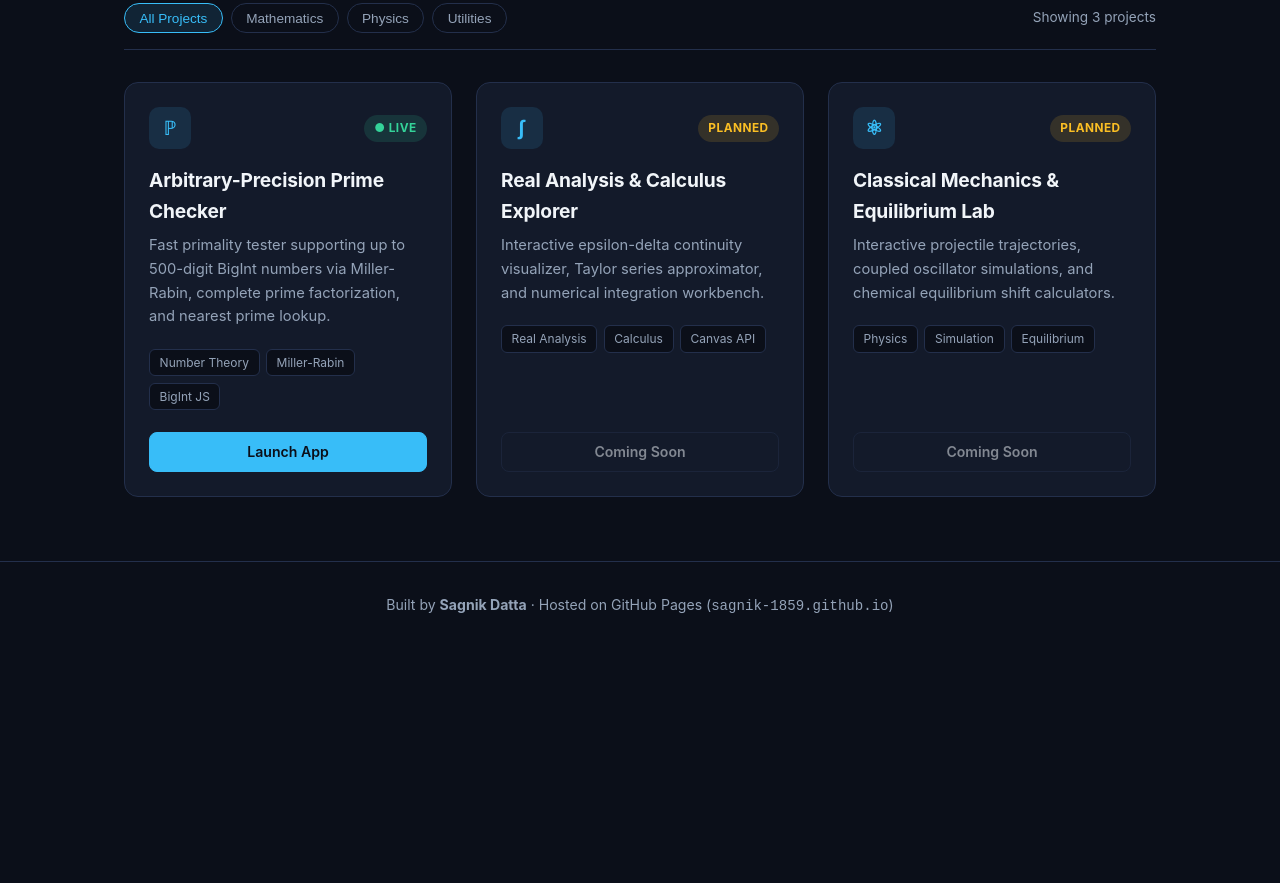
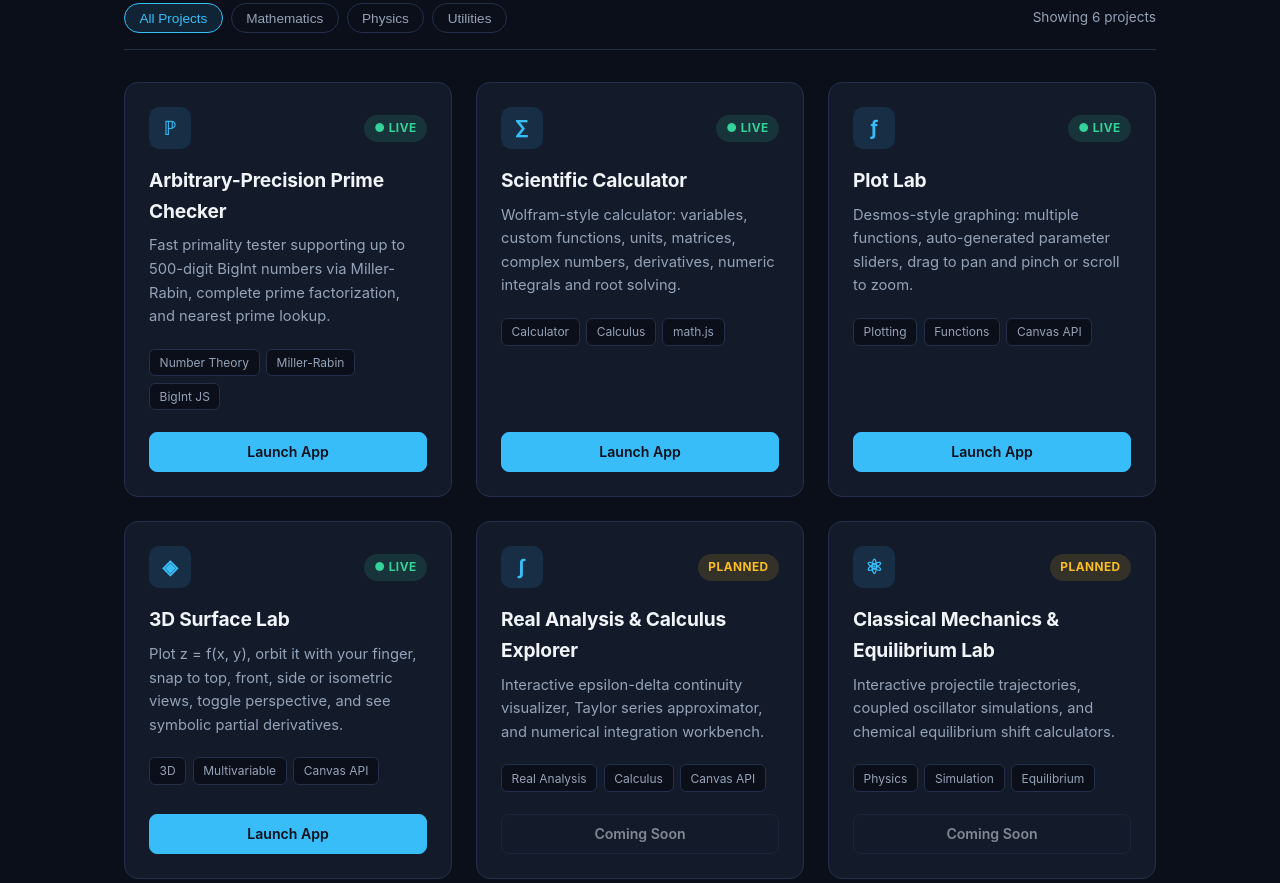
Before and after one commit to Sagnik-1859/sagnik-1859.github.io, a plain HTML site: page index.html in a window 1280 px wide. Shown: the part 439-1322 px from the top of the page. Before the commit the page ends 1089 px from the top, so only its background shows below. Drawn offline with Linux system fonts and the light colour scheme.

Commit message:
Add hidden attribute to Add Project Card button

```diff
--- a/index.html
+++ b/index.html
@@ -98,6 +98,10 @@
       display: flex;
       align-items: center;
       gap: 0.75rem;
+    }
+
+    [hidden] {
+      display: none !important;
     }
 
     .btn {
@@ -400,7 +404,7 @@
         Sagnik Datta
       </a>
       <div class="nav-actions">
-        <button class="btn" id="openModalBtn">+ Add Project Card</button>
+        <button class="btn" id="openModalBtn" hidden>+ Add Project Card</button>
         <button class="btn" id="themeToggle" aria-label="Toggle theme">☀️ Light</button>
       </div>
     </div>
@@ -423,7 +427,7 @@
         <button class="filter-btn" data-filter="physics">Physics</button>
         <button class="filter-btn" data-filter="tools">Utilities</button>
       </div>
-      <span style="font-size: 0.85rem; color: var(--text-muted);" id="projectCount">Showing 3 projects</span>
+      <span style="font-size: 0.85rem; color: var(--text-muted);" id="projectCount">Showing 6 projects</span>
     </div>
 
     <section class="projects-grid" id="projectsGrid">
@@ -446,6 +450,69 @@
         </div>
         <div class="card-footer">
           <a href="./prime-checker/index.html" class="btn btn-primary">Launch App</a>
+        </div>
+      </article>
+
+      <article class="card" data-category="tools">
+        <div>
+          <div class="card-top">
+            <div class="card-icon">∑</div>
+            <span class="status-badge status-live">● Live</span>
+          </div>
+          <h3>Scientific Calculator</h3>
+          <p>
+            Wolfram-style calculator: variables, custom functions, units, matrices, complex numbers, derivatives, numeric integrals and root solving.
+          </p>
+          <div class="tags">
+            <span class="tag">Calculator</span>
+            <span class="tag">Calculus</span>
+            <span class="tag">math.js</span>
+          </div>
+        </div>
+        <div class="card-footer">
+          <a href="./calculator/index.html" class="btn btn-primary">Launch App</a>
+        </div>
+      </article>
+
+      <article class="card" data-category="math">
+        <div>
+          <div class="card-top">
+            <div class="card-icon">ƒ</div>
+            <span class="status-badge status-live">● Live</span>
+          </div>
+          <h3>Plot Lab</h3>
+          <p>
+            Desmos-style graphing: multiple functions, auto-generated parameter sliders, drag to pan and pinch or scroll to zoom.
+          </p>
+          <div class="tags">
+            <span class="tag">Plotting</span>
+            <span class="tag">Functions</span>
+            <span class="tag">Canvas API</span>
+          </div>
+        </div>
+        <div class="card-footer">
+          <a href="./plot-lab/index.html" class="btn btn-primary">Launch App</a>
+        </div>
+      </article>
+
+      <article class="card" data-category="math">
+        <div>
+          <div class="card-top">
+            <div class="card-icon">◈</div>
+            <span class="status-badge status-live">● Live</span>
+          </div>
+          <h3>3D Surface Lab</h3>
+          <p>
+            Plot z = f(x, y), orbit it with your finger, snap to top, front, side or isometric views, toggle perspective, and see symbolic partial derivatives.
+          </p>
+          <div class="tags">
+            <span class="tag">3D</span>
+            <span class="tag">Multivariable</span>
+            <span class="tag">Canvas API</span>
+          </div>
+        </div>
+        <div class="card-footer">
+          <a href="./plot-3d/index.html" class="btn btn-primary">Launch App</a>
         </div>
       </article>
 
@@ -566,6 +633,14 @@
     // Modal snippet generator
     const modal = document.getElementById('cardModal');
     const openModalBtn = document.getElementById('openModalBtn');
+
+    // Dev-only: visit yoursite/?dev=1 once to enable on this device, ?dev=0 to disable
+    try {
+      const flag = new URLSearchParams(location.search).get('dev');
+      if (flag === '1') localStorage.setItem('devMode', '1');
+      if (flag === '0') localStorage.removeItem('devMode');
+      if (localStorage.getItem('devMode') === '1') openModalBtn.hidden = false;
+    } catch (e) {}
     const closeModalBtn = document.getElementById('closeModalBtn');
     const copyCardBtn = document.getElementById('copyCardBtn');
     const snippetOutput = document.getElementById('snippetOutput');
```
